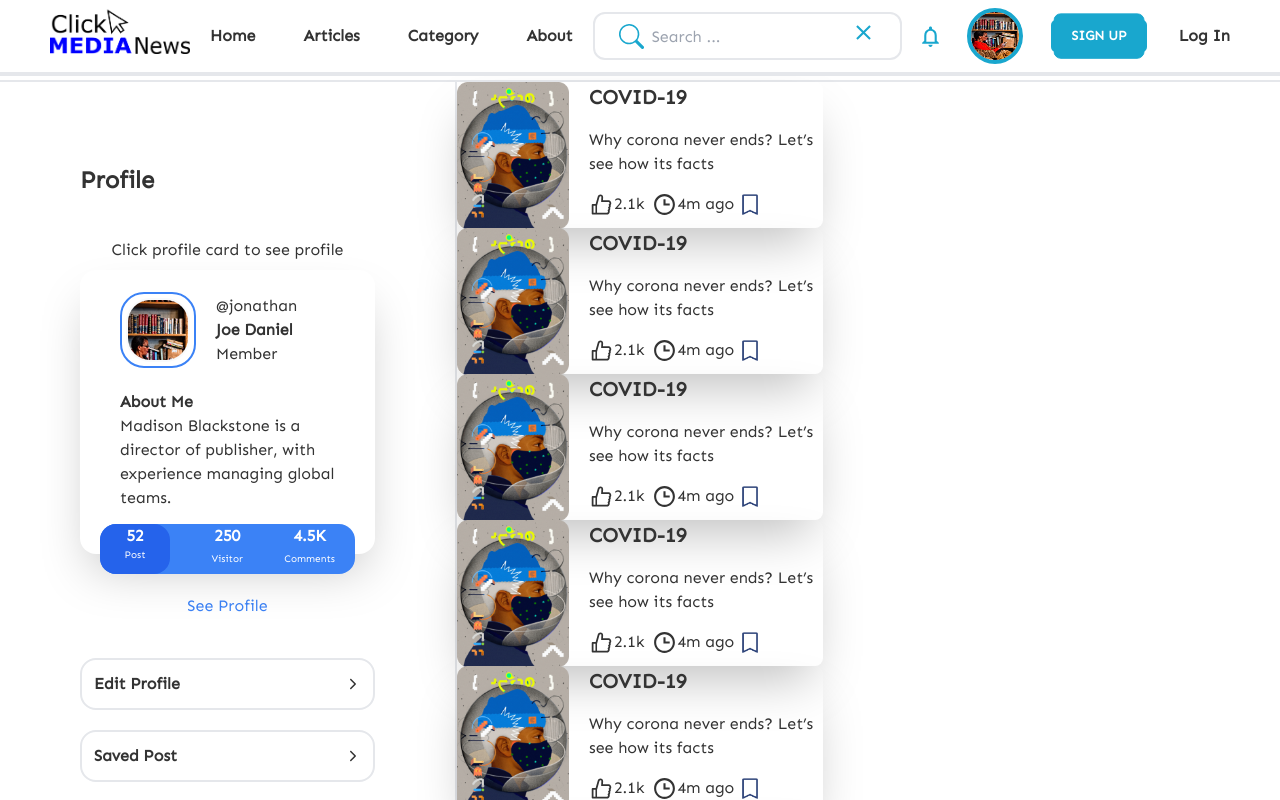
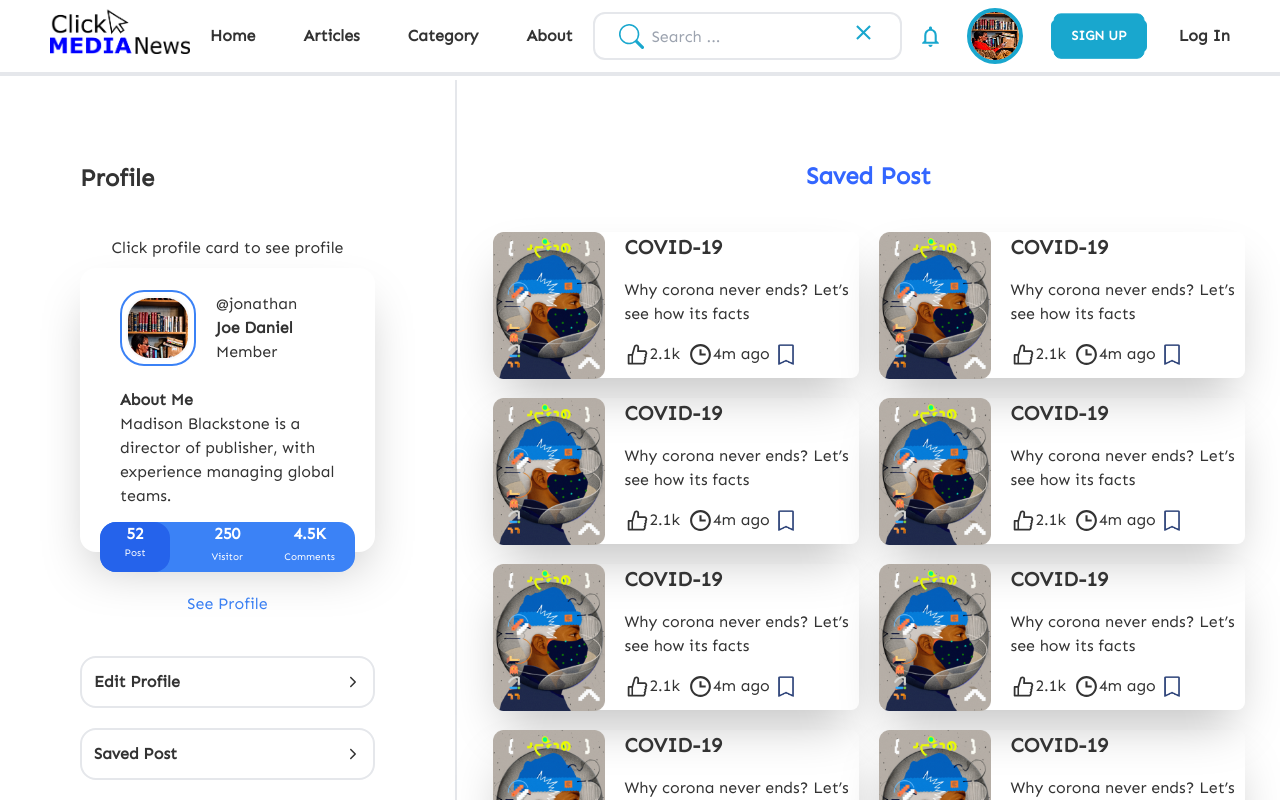
Before and after one commit to hendris27/clickmedianews-frontend, a React (Vite) app: page /savedarticle in a window 1280 px wide. Shown: the top 800 px of the page. Built offline with nearby package versions, Linux system fonts and the light colour scheme.

Commit message:
fix: saved article

```diff
--- a/src/pages/users/SavedArticle.jsx
+++ b/src/pages/users/SavedArticle.jsx
@@ -15,7 +15,7 @@ function SavedArticle(){
             <div>
                 <Header/>
                 <div className='pt-20'>
-                    <div className='flex h-auto border-t-2'>
+                    <div className='flex h-auto'>
                         <div className='max-w-[500px] border-r-2 p-20 flex flex-col gap-10'>
                             <div>
                                 <p className='text-[24px] font-bold'>Profile</p>
@@ -73,13 +73,14 @@ function SavedArticle(){
                                     <div className='font-bold'>Help</div>
                                     <div><IoIosArrowForward/></div>
                                 </Link>
-                                <Link className='flex justify-center items-center border-none p-3 rounded-2xl bg-blue-600 text-white hover:text-blue-600'>
+                                <Link className='flex justify-center items-center border-none p-3 rounded-2xl bg-blue-600 text-white'>
                                     <div className='font-bold'>Logout</div>
                                 </Link>
                             </div>
                         </div>
-                        <div className='flex flex-1'>
-                            <div>
+                        <div className='flex flex-col flex-1 items-center mt-20 gap-10'>
+                            <div className='text-[#3366FF] text-2xl font-bold'>Saved Post</div>
+                            <div className='w-full flex flex-wrap gap-5 justify-center'>
                                 <div className='w-[366px] h-[146px] rounded-lg shadow-2xl'>
                                     <div>
                                         <div className='flex gap-5'>
```
